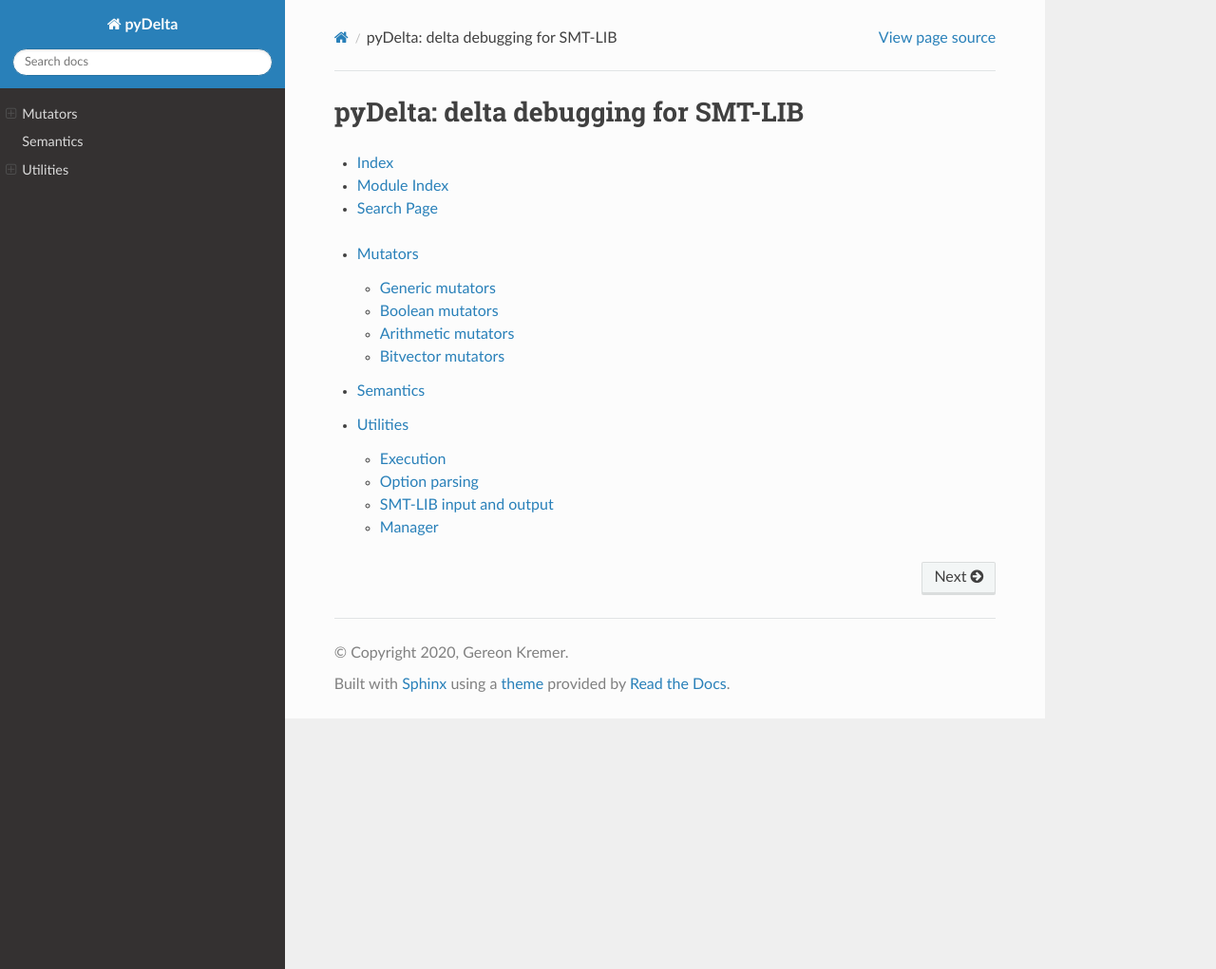
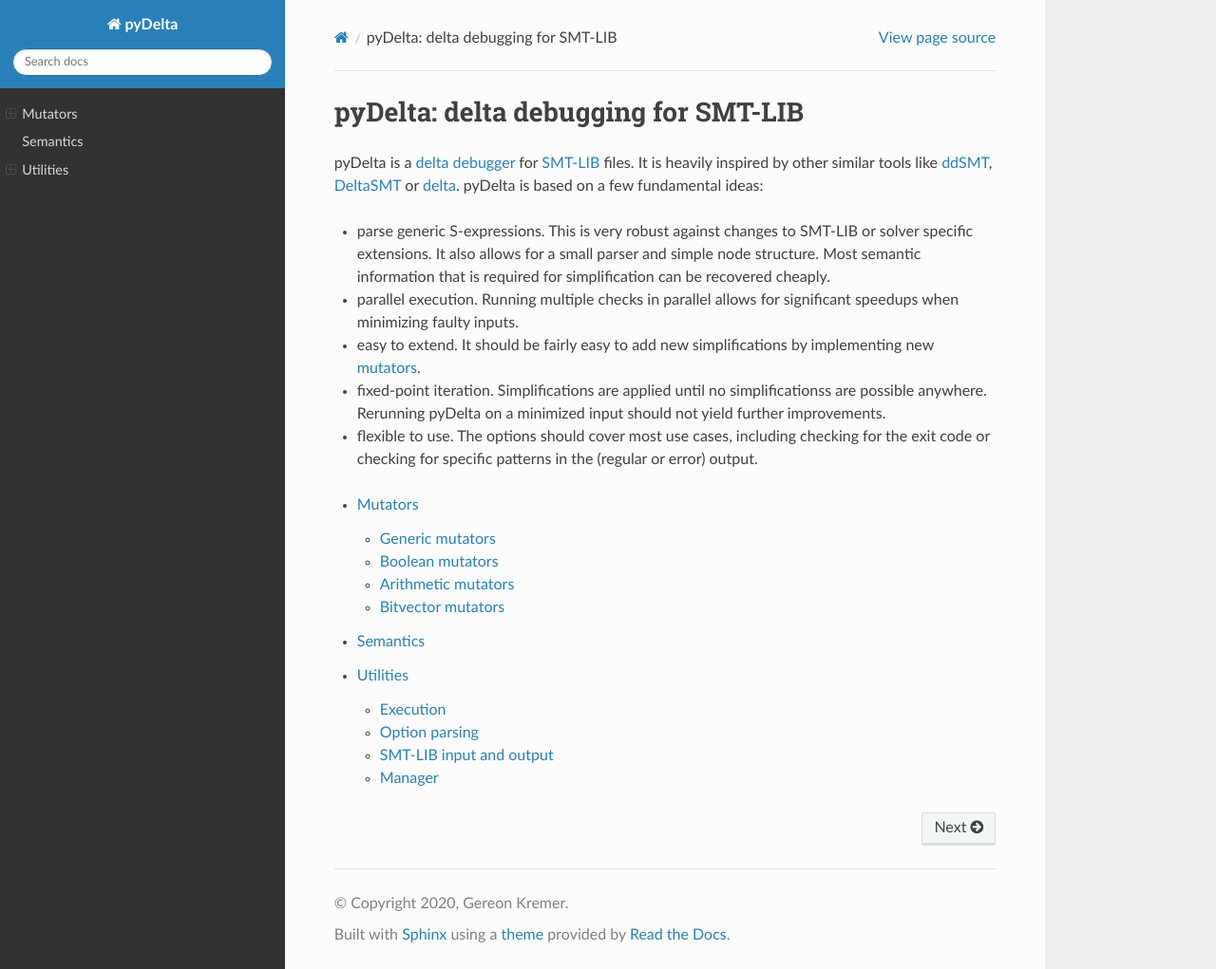
Before and after one commit to nafur/pydelta, a Sphinx documentation site: the page built from docs/index.rst, in a window 1280 px wide and 1021 px high. Shown: the whole window at 95% size. Built offline with Sphinx 7.4.7 and the Read the Docs theme 2.0.0, drawn with Linux system fonts in a browser that asks for light colours.

Commit message:
Some general documentation.

```diff
--- a/docs/index.rst
+++ b/docs/index.rst
@@ -6,15 +6,15 @@
 pyDelta: delta debugging for SMT-LIB
 ====================================
 
-.. toctree::
-   :maxdepth: 2
-   :caption: Contents:
+pyDelta is a `delta debugger <https://en.wikipedia.org/wiki/Delta_debugging>`_ for `SMT-LIB <http://smtlib.cs.uiowa.edu/language.shtml>`_ files.
+It is heavily inspired by other similar tools like `ddSMT <https://github.com/aniemetz/ddSMT>`_, `DeltaSMT <http://fmv.jku.at/deltasmt/>`_ or `delta <https://github.com/smtrat/smtrat/tree/master/src/delta>`_.
+pyDelta is based on a few fundamental ideas:
 
-
-* :ref:`genindex`
-* :ref:`modindex`
-* :ref:`search`
-
+- parse generic S-expressions. This is very robust against changes to SMT-LIB or solver specific extensions. It also allows for a small parser and simple node structure. Most semantic information that is required for simplification can be recovered cheaply.
+- parallel execution. Running multiple checks in parallel allows for significant speedups when minimizing faulty inputs.
+- easy to extend. It should be fairly easy to add new simplifications by implementing new :doc:`mutators <mutators>`.
+- fixed-point iteration. Simplifications are applied until no simplificationss are possible anywhere. Rerunning pyDelta on a minimized input should not yield further improvements.
+- flexible to use. The options should cover most use cases, including checking for the exit code or checking for specific patterns in the (regular or error) output.
 
 .. toctree::
    :maxdepth: 2
```
